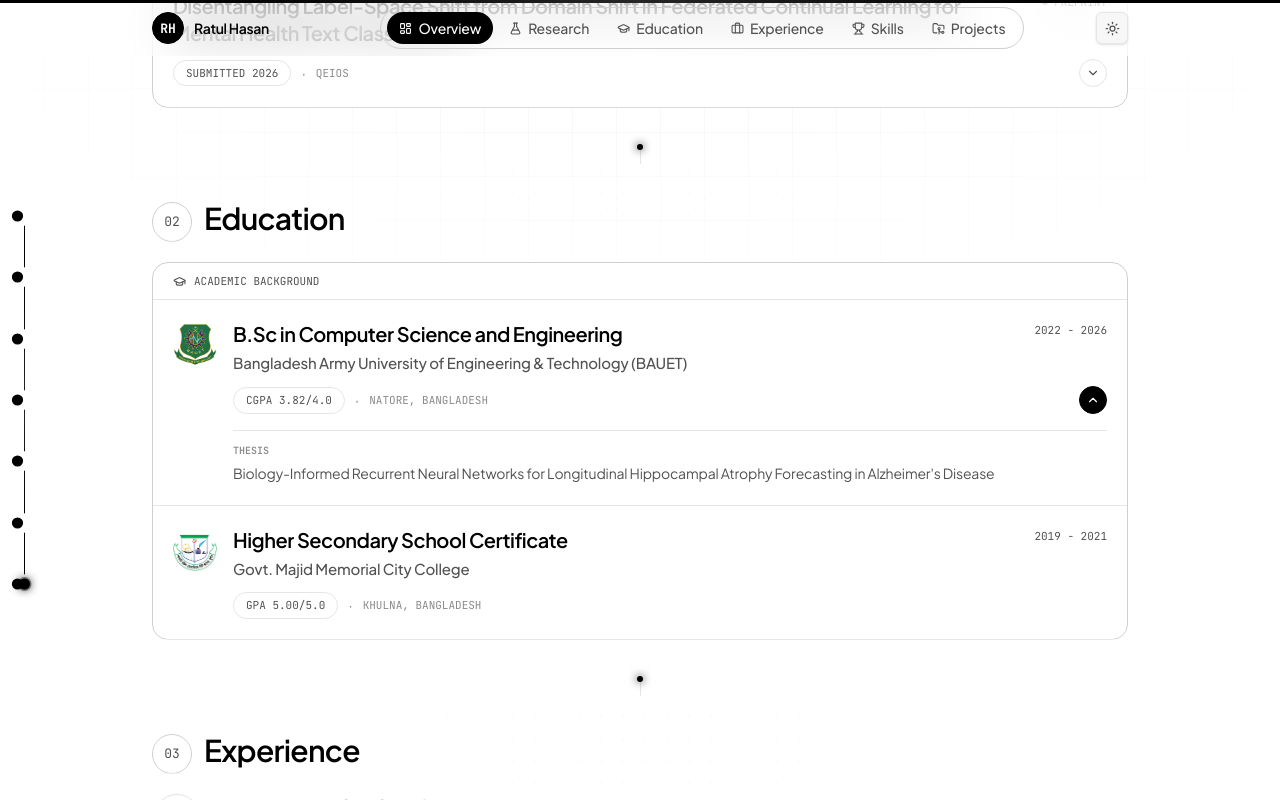
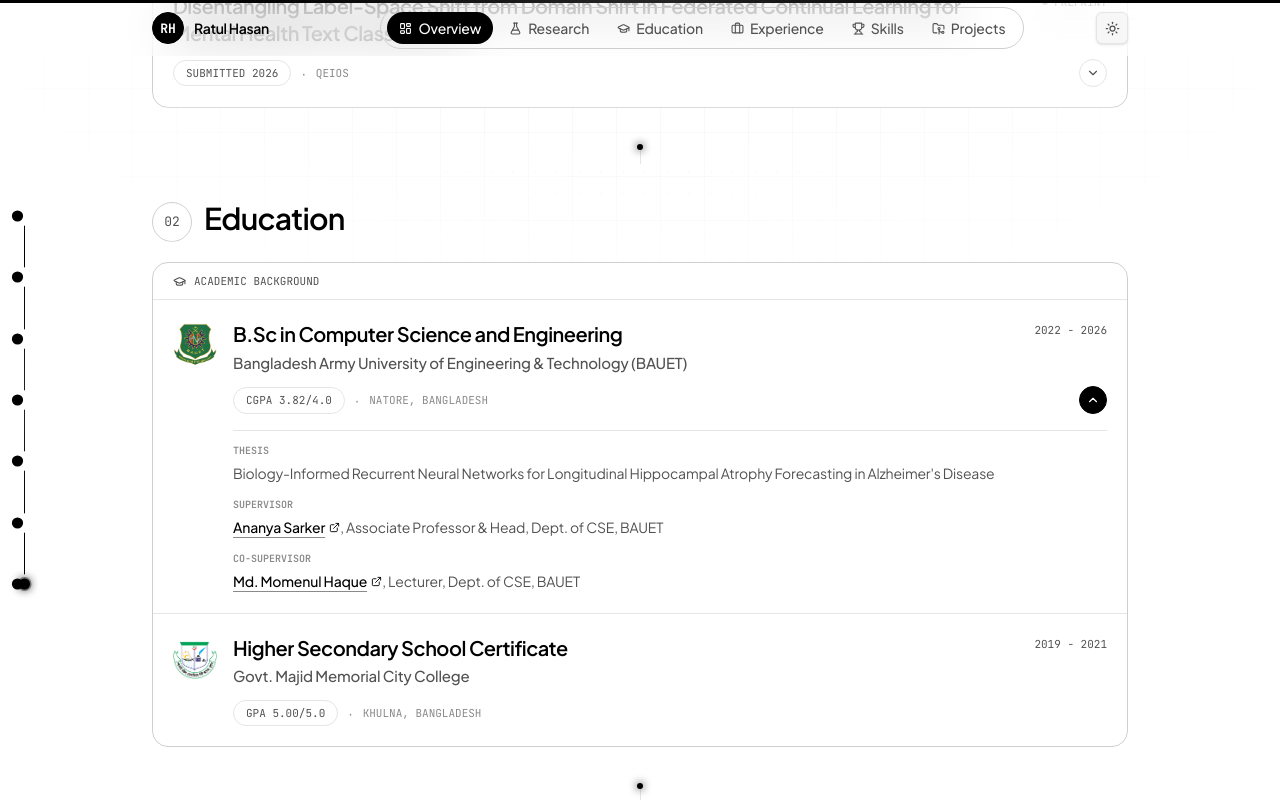
Before and after one commit to ratulhasan001/portfolio, a Next.js app: page / in a window 1280 px wide. Both pictures are taken after a click on the button 1093 px from the left and 2282 px from the top of the page. Shown: the part 1882-2682 px from the top of the page. Built offline with nearby package versions, Linux system fonts and the light colour scheme.

Commit message:
supervisor updated

```diff
--- a/src/app/page.tsx
+++ b/src/app/page.tsx
@@ -5,6 +5,7 @@ import { ExperienceSection } from "@/components/experience-section";
 import { EducationSection } from "@/components/education-section";
 import { ProjectsSection } from "@/components/projects-section";
 import { SkillsSection } from "@/components/skills-section";
+import { ReferencesSection } from "@/components/references-section";
 import { NameOutro } from "@/components/name-outro";
 import { ScrollProgress } from "@/components/scroll-progress";
 import { ScrollRail } from "@/components/scroll-rail";
@@ -28,6 +29,8 @@ export default function Home() {
         <SkillsSection />
         <SectionConnector />
         <ProjectsSection />
+        <SectionConnector />
+        <ReferencesSection />
       </main>
       <NameOutro />
     </>
--- a/src/components/education-section.tsx
+++ b/src/components/education-section.tsx
@@ -3,7 +3,7 @@
 import { useId, useState } from "react";
 import Image from "next/image";
 import { AnimatePresence, motion } from "framer-motion";
-import { ChevronDown, GraduationCap } from "lucide-react";
+import { ChevronDown, ExternalLink, GraduationCap } from "lucide-react";
 import { education, type Education } from "@/lib/data";
 import { SectionTitle } from "./ui";
 import { FadeIn } from "./fade-in";
@@ -116,11 +116,38 @@ function EducationRow({ edu }: { edu: Education }) {
                 transition={{ duration: 0.28, ease: [0.22, 1, 0.36, 1] }}
                 className="overflow-hidden"
               >
-                <div className="mt-4 border-t border-border-default pt-3">
-                  <p className="mono mb-1 text-[10px] font-semibold uppercase tracking-[0.14em] text-fg-subtle">
-                    Thesis
-                  </p>
-                  <p className="text-sm leading-relaxed text-fg-muted">{thesis}</p>
+                <div className="mt-4 space-y-3 border-t border-border-default pt-3">
+                  <div>
+                    <p className="mono mb-1 text-[10px] font-semibold uppercase tracking-[0.14em] text-fg-subtle">
+                      Thesis
+                    </p>
+                    <p className="text-sm leading-relaxed text-fg-muted">{thesis}</p>
+                  </div>
+                  {edu.supervisors?.map((sup) => (
+                    <div key={sup.name}>
+                      <p className="mono mb-1 text-[10px] font-semibold uppercase tracking-[0.14em] text-fg-subtle">
+                        {sup.role}
+                      </p>
+                      <p className="text-sm leading-relaxed text-fg-muted">
+                        {sup.link ? (
+                          <a
+                            href={sup.link}
+                            target="_blank"
+                            rel="noreferrer"
+                            className="inline-flex items-center gap-1 font-medium text-fg-default underline decoration-fg-subtle underline-offset-4 transition-colors hover:decoration-fg-default"
+                          >
+                            {sup.name}
+                            <ExternalLink size={11} />
+                          </a>
+                        ) : (
+                          <span className="font-medium text-fg-default">
+                            {sup.name}
+                          </span>
+                        )}
+                        , {sup.title}
+                      </p>
+                    </div>
+                  ))}
                 </div>
               </motion.div>
             )}
--- a/src/components/projects-section.tsx
+++ b/src/components/projects-section.tsx
@@ -88,6 +88,32 @@ export function ProjectsSection() {
                   {project.description}
                 </p>
 
+                {project.supervisors?.map((sup) => (
+                  <p
+                    key={sup.name}
+                    className="mt-3 text-[13px] leading-relaxed text-fg-muted"
+                  >
+                    <span className="mono mr-1.5 text-[10px] font-semibold uppercase tracking-[0.14em] text-fg-subtle">
+                      {sup.role}
+                    </span>
+                    {sup.link ? (
+                      <a
+                        href={sup.link}
+                        target="_blank"
+                        rel="noreferrer"
+                        className="font-medium text-fg-default underline decoration-fg-subtle underline-offset-4 transition-colors hover:decoration-fg-default"
+                      >
+                        {sup.name}
+                      </a>
+                    ) : (
+                      <span className="font-medium text-fg-default">
+                        {sup.name}
+                      </span>
+                    )}
+                    , {sup.title}
+                  </p>
+                ))}
+
                 <div className="mt-auto flex flex-wrap gap-1.5 pt-5">
                   {project.tools.map((tool) => (
                     <span
--- /dev/null
+++ b/src/components/references-section.tsx
@@ -0,0 +1,39 @@
+"use client";
+
+import { Mail, UserCheck } from "lucide-react";
+import { profile } from "@/lib/data";
+import { SectionTitle } from "./ui";
+import { FadeIn } from "./fade-in";
+
+const requestHref = `mailto:${profile.email}?subject=${encodeURIComponent(
+  "Reference request"
+)}`;
+
+export function ReferencesSection() {
+  return (
+    <section
+      id="references"
+      className="relative mx-auto max-w-5xl px-4 py-7 sm:px-6 sm:py-9"
+    >
+      <SectionTitle index="06" title="References" />
+
+      <FadeIn>
+        <div className="overflow-hidden rounded-2xl border border-border-strong bg-canvas">
+          <div className="flex flex-wrap items-center justify-between gap-3 px-4 py-4 sm:px-5">
+            <span className="flex min-w-0 items-center gap-2 text-[15px] text-fg-muted">
+              <UserCheck size={15} className="shrink-0" />
+              Available upon request.
+            </span>
+            <a
+              href={requestHref}
+              className="mono inline-flex items-center gap-1 text-[12px] text-fg-default underline decoration-fg-subtle underline-offset-4 transition-colors hover:decoration-fg-default"
+            >
+              <Mail size={11} />
+              Request references
+            </a>
+          </div>
+        </div>
+      </FadeIn>
+    </section>
+  );
+}
--- a/src/lib/data.ts
+++ b/src/lib/data.ts
@@ -109,6 +109,15 @@ export const experience: Experience[] = [
   },
 ];
 
+export type Supervisor = {
+  name: string;
+  /** "Supervisor" or "Co-supervisor". */
+  role: string;
+  title: string;
+  /** Google Scholar or faculty profile. */
+  link?: string;
+};
+
 export type Education = {
   school: string;
   degree: string;
@@ -117,6 +126,7 @@ export type Education = {
   detail?: string;
   merit?: string;
   score?: { label: string; value: number; scale: number };
+  supervisors?: Supervisor[];
   /** Path under /public — falls back to the timeline dot when absent. */
   logo?: string;
 };
@@ -130,6 +140,20 @@ export const education: Education[] = [
     detail:
       "Thesis: Biology-Informed Recurrent Neural Networks for Longitudinal Hippocampal Atrophy Forecasting in Alzheimer's Disease",
     score: { label: "CGPA", value: 3.82, scale: 4.0 },
+    supervisors: [
+      {
+        name: "Ananya Sarker",
+        role: "Supervisor",
+        title: "Associate Professor & Head, Dept. of CSE, BAUET",
+        link: "https://scholar.google.com/citations?user=Ugm8unoAAAAJ&hl=en",
+      },
+      {
+        name: "Md. Momenul Haque",
+        role: "Co-supervisor",
+        title: "Lecturer, Dept. of CSE, BAUET",
+        link: "https://scholar.google.com/citations?user=mqiCTO8AAAAJ&hl=en",
+      },
+    ],
     logo: "/logo/bsc.png",
   },
   {
@@ -311,6 +335,7 @@ export type Project = {
   language: string;
   languageColor: string;
   stars?: string;
+  supervisors?: Supervisor[];
 };
 
 export const projects: Project[] = [
@@ -323,6 +348,13 @@ export const projects: Project[] = [
     link: "https://github.com/ratulhasan001",
     language: "Solidity",
     languageColor: "#AA6746",
+    supervisors: [
+      {
+        name: "Mohammed Golam Sarwar Bhuyan",
+        role: "Supervisor",
+        title: "Professor & Dean, Faculty of ECE, BAUET",
+      },
+    ],
   },
   {
     name: "BAUET Project & Thesis Archive",
```
